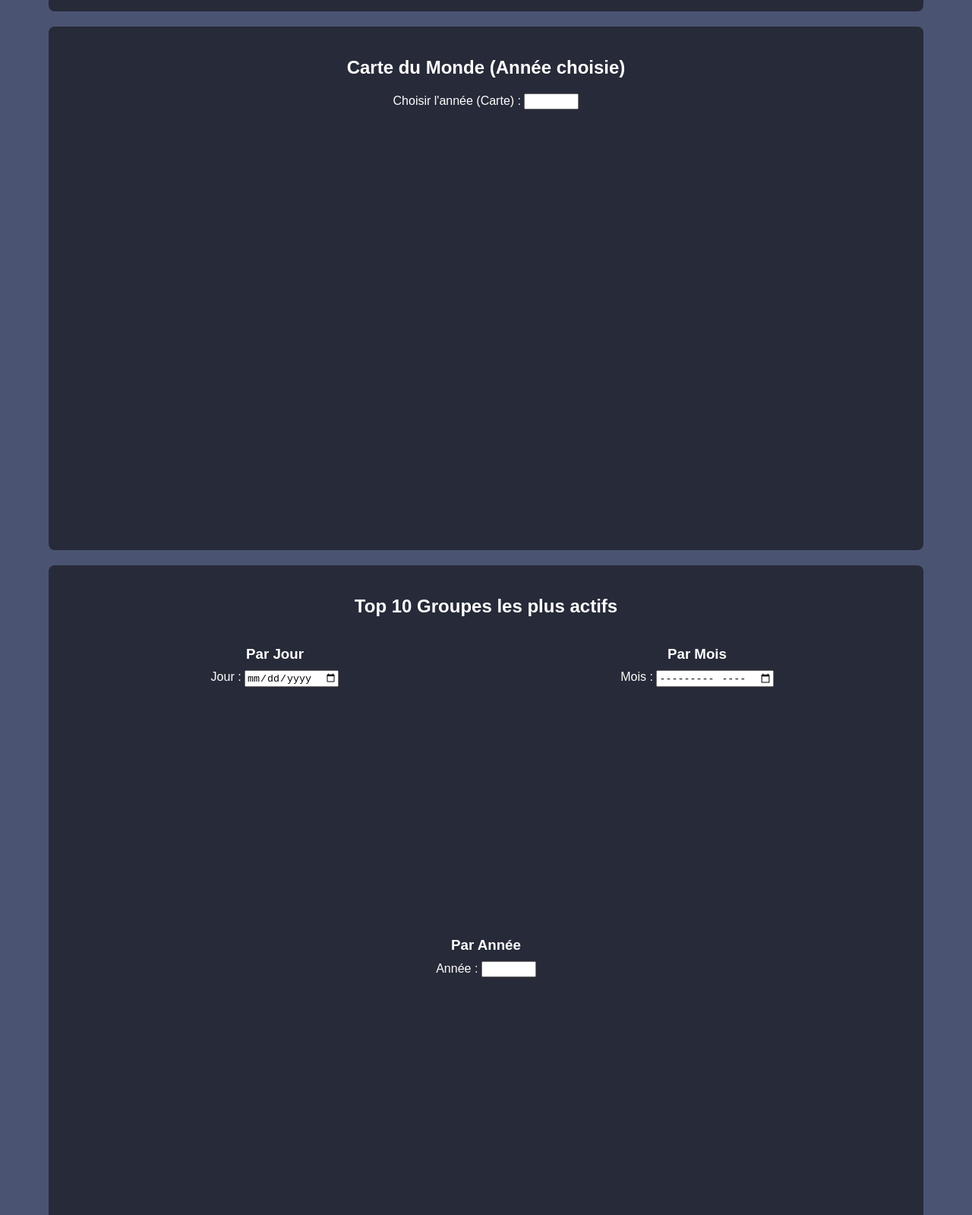
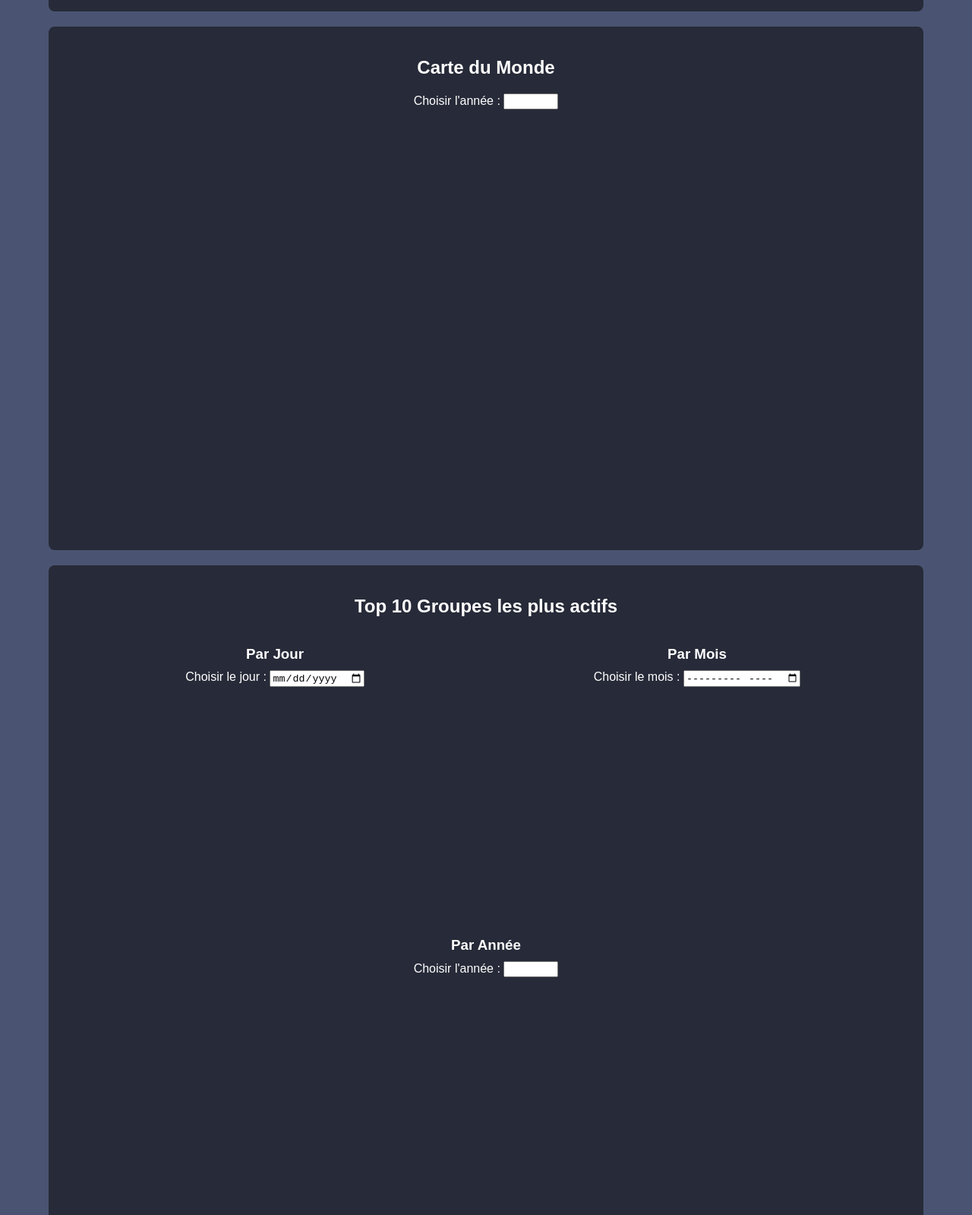
Before and after one commit to Vault-of-Jok3r/Vault-of-Jok3r.github.io, a plain HTML site: page index.html in a window 1280 px wide. Shown: the part 920-2519 px from the top of the page at 76% size. Drawn offline with nearby package versions, Linux system fonts and the light colour scheme; no server answers.

Commit message:
Update index.html

```diff
--- a/index.html
+++ b/index.html
@@ -7,7 +7,7 @@
   <link rel="stylesheet" href="index.css" />
 </head>
 <body>
-  <h1>Visualisation Interactive des Attaques Ransomware</h1>
+  <h1>Visualisation des Attaques par ransomware dans le monde</h1>
 
   <!-- Bloc des graphiques d'attaques -->
   <div class="card">
@@ -54,9 +54,9 @@
 
   <!-- Carte du monde -->
   <div class="card">
-    <h2 style="text-align:center;">Carte du Monde (Année choisie)</h2>
+    <h2 style="text-align:center;">Carte du Monde</h2>
     <div class="controls" style="text-align:center;">
-      <label for="map-year-input">Choisir l'année (Carte) :</label>
+      <label for="map-year-input">Choisir l'année :</label>
       <input type="number" id="map-year-input" min="2000" max="2100" step="1" />
     </div>
     <svg id="world-map" width="1100" height="550"></svg>
@@ -70,7 +70,7 @@
       <div class="chart" id="group-daily-chart-block">
         <h3>Par Jour</h3>
         <div class="controls">
-          <label for="group-day-input">Jour :</label>
+          <label for="group-day-input">Choisir le jour :</label>
           <input type="date" id="group-day-input" />
         </div>
         <svg id="chart-group-day" width="460" height="350"></svg>
@@ -79,7 +79,7 @@
       <div class="chart" id="group-monthly-chart-block">
         <h3>Par Mois</h3>
         <div class="controls">
-          <label for="group-month-input">Mois :</label>
+          <label for="group-month-input">Choisir le mois :</label>
           <input type="month" id="group-month-input" />
         </div>
         <svg id="chart-group-month" width="460" height="350"></svg>
@@ -88,7 +88,7 @@
       <div class="chart" id="group-yearly-chart-block">
         <h3>Par Année</h3>
         <div class="controls">
-          <label for="group-year-input">Année :</label>
+          <label for="group-year-input">Choisir l'année :</label>
           <input type="number" id="group-year-input" min="2000" max="2100" step="1" />
         </div>
         <svg id="chart-group-year" width="460" height="350"></svg>
@@ -145,7 +145,7 @@ style="display: flex;
   <div class="search-container">
     <div class="search-input-wrapper">
       <label for="victim-search-input"><strong>Rechercher une victime :</strong></label>
-      <input type="text" id="victim-search-input" placeholder="ex: ACME Corp" />
+      <input type="text" id="victim-search-input" placeholder="ex: thalesgroup.com" />
       <button id="victim-search-btn">Chercher</button>
     </div>
     <div id="victim-suggestions" class="suggestions-box"></div>
```
